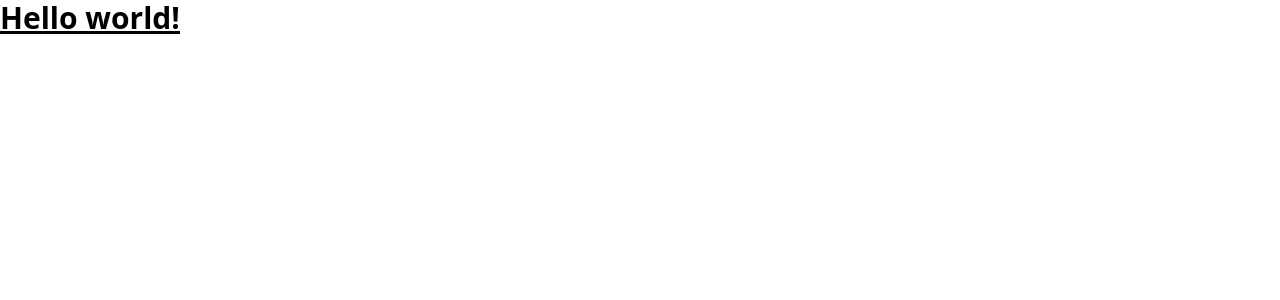
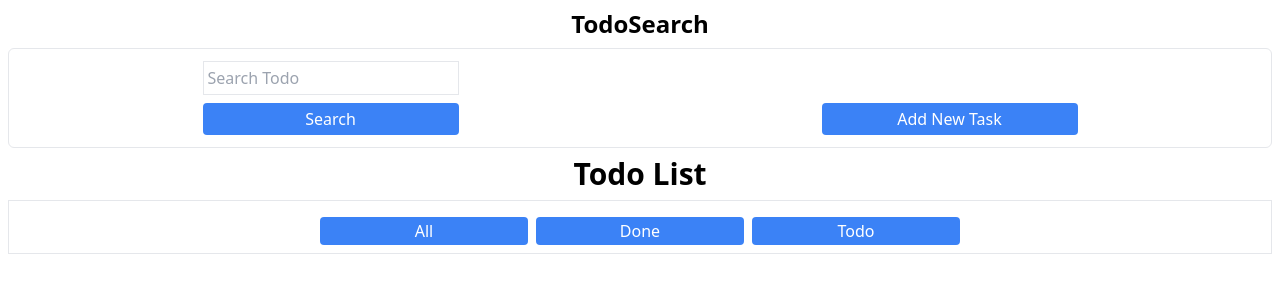
Before and after one commit to DavincyProject/react-todolist, a React (Vite) app: page / in a window 1280 px wide. Shown: the top 300 px of the page. Built offline with nearby package versions, Linux system fonts and the light colour scheme.

Commit message:
feat: add UI TodoSearch and TodoList filter

```diff
--- a/src/App.jsx
+++ b/src/App.jsx
@@ -1,13 +1,25 @@
 // import { useState } from 'react'
+
+import TodoFilter from "./components/TodoFilter"
+import TodoSearch from "./components/TodoSearch"
 
 
 function App() {
   // const [count, setCount] = useState(0)
 
   return (
-    <h1 className="text-3xl font-bold underline">
-      Hello world!
-    </h1>
+    <div>
+      <div className="mt-2 container-fluid mx-auto text-center">
+        <TodoSearch />
+
+        <h1 className="text-3xl font-bold">
+          Todo List
+        </h1>
+        <div className="container-fluid mx-2 mt-2 p-2 border ">
+          <TodoFilter />
+        </div>
+      </div>
+    </div>
   )
 }
 
--- /dev/null
+++ b/src/components/Button.jsx
@@ -0,0 +1,9 @@
+import React from 'react'
+
+export default function Button(props) {
+    const { className, text } = props;
+
+    return (
+        <button className={className}>{text}</button>
+    )
+}
--- /dev/null
+++ b/src/components/TodoFilter.jsx
@@ -0,0 +1,13 @@
+// import React from 'react'
+
+import Button from "./Button";
+
+export default function TodoFilter() {
+    return (
+        <div className="flex justify-center items-center gap-2">
+            <Button className="bg-blue-500 rounded mt-2 text-white font-medium w-52 h-7" text="All" />
+            <Button className="bg-blue-500 rounded mt-2 text-white font-medium w-52 h-7" text="Done" />
+            <Button className="bg-blue-500 rounded mt-2 text-white font-medium w-52 h-7" text="Todo" />
+        </div>
+    )
+}
--- /dev/null
+++ b/src/components/TodoSearch.jsx
@@ -0,0 +1,19 @@
+// import React from 'react'
+
+export default function TodoSearch() {
+    return (
+        <div>
+            <h1 className='font-bold text-2xl'>TodoSearch</h1>
+            <div className='container-fluid mx-2 flex m-2 border rounded-md p-3 flex justify-around'>
+                <div className='flex flex-col w-64'>
+                    <input placeholder='Search Todo' className='border p-1 w-full'></input>
+                    <button className='bg-blue-500 rounded mt-2 text-white font-medium h-8'>Search</button>
+                </div>
+                <div className='flex flex-col-reverse'>
+                    <button className='bg-blue-500 rounded mt-2 text-white font-medium w-64 h-8'>Add New Task</button>
+                </div>
+
+            </div>
+        </div >
+    )
+}
```
Also changed, not shown: .eslintrc.cjs.
